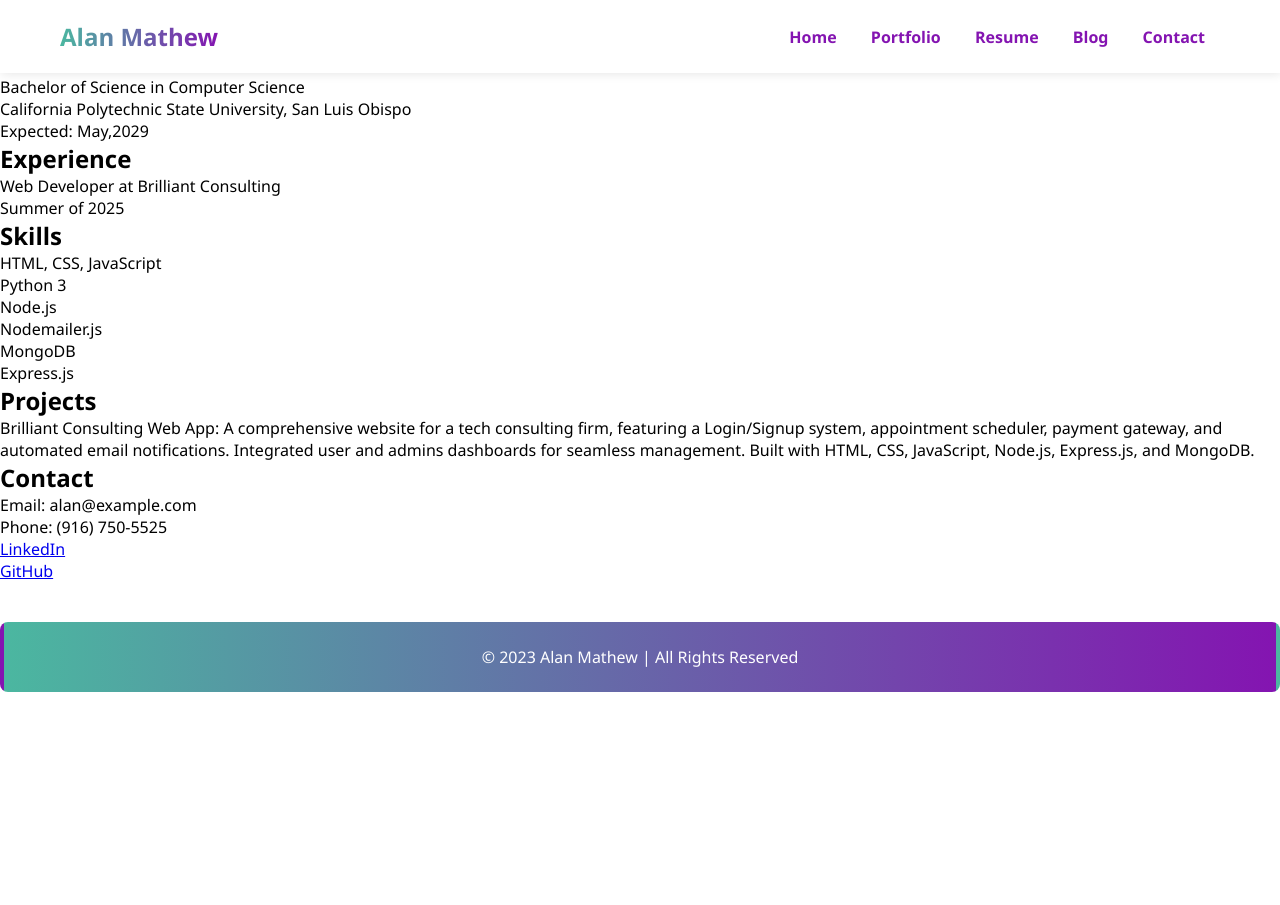
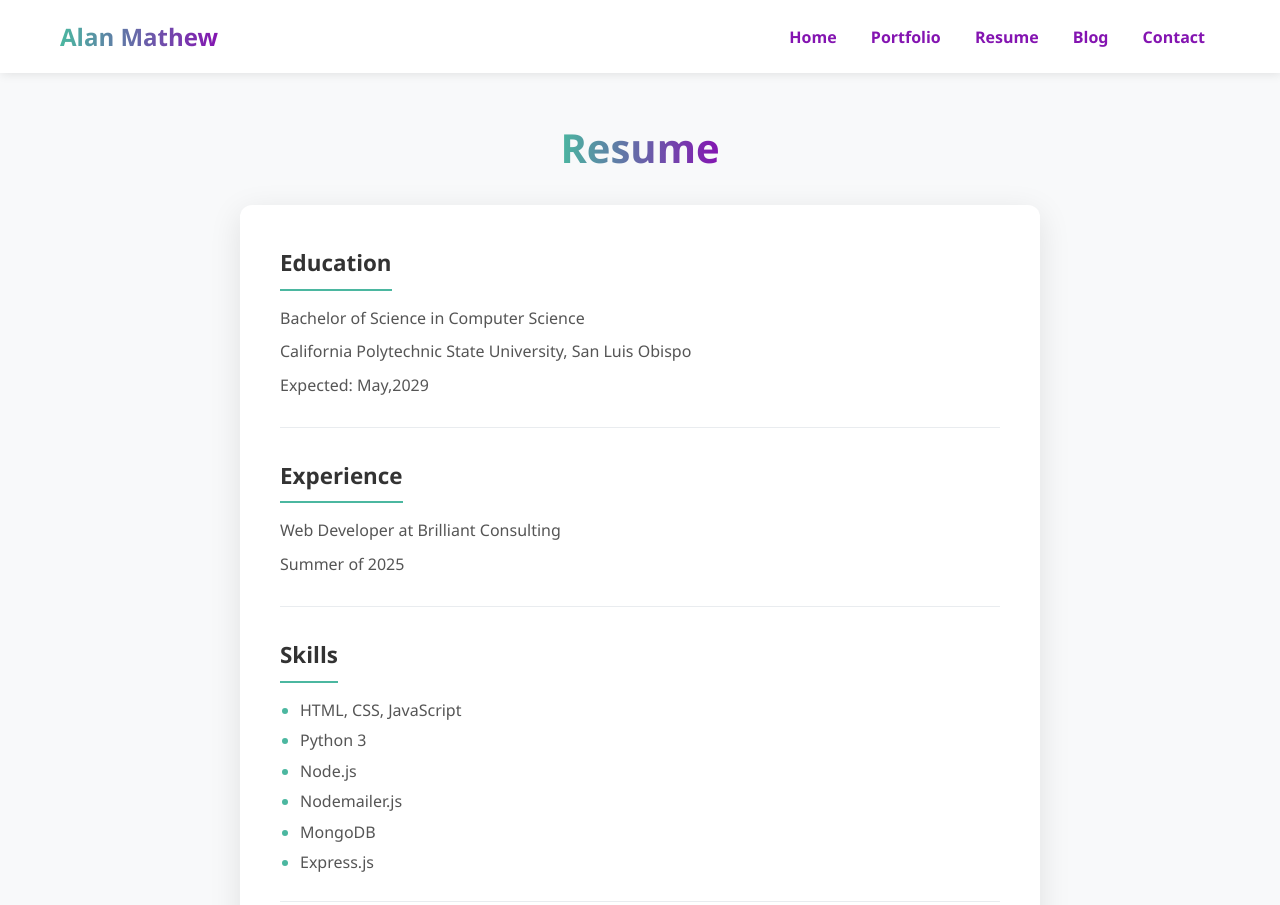
Before and after one commit to AlanGMathew2006/AlanGMathew.github.io, a plain HTML site: page resume.html in a window 1280 px wide. Shown: the top 905 px of the page. Before the commit the page ends 800 px from the top, so only its background shows below. Drawn offline with Linux system fonts and the light colour scheme.

Commit message:
commit -m"Updated styles for Resume Page"

```diff
--- a/style.css
+++ b/style.css
@@ -155,7 +155,7 @@ nav a:hover {
   -webkit-background-clip: text;
   background-clip: text;
   -webkit-text-fill-color: transparent;
-  margin-bottom: 40px;
+  margin-bottom: 30px;
 }
 
 .project-images-grid {
@@ -198,6 +198,92 @@ nav a:hover {
   color: #555;
 }
 
+/*Resume Page Styles*/
+.resume-page main {
+  display: flex;
+  flex-direction: column;
+  align-items: center;
+  min-height: 100vh;
+  padding: 120px 20px 40px;
+  background-color: #f8f9fa;
+}
+
+.resume-page h1 {
+  text-align: center;
+  font-size: 2.5rem;
+  font-weight: 700;
+  background: linear-gradient(90deg, #4bb7a0 0%, #8414b1 100%);
+  -webkit-background-clip: text;
+  background-clip: text;
+  -webkit-text-fill-color: transparent;
+  margin-bottom: 30px;
+}
+
+.resume {
+  max-width: 800px;
+  width: 100%;
+  background: white;
+  padding: 40px;
+  border-radius: 12px;
+  box-shadow: 0 8px 32px rgba(0, 0, 0, 0.1);
+  margin: 0 auto;
+  line-height: 1.6;
+}
+
+.resume section {
+  margin-bottom: 30px;
+  padding-bottom: 20px;
+  border-bottom: 1px solid #e9ecef;
+}
+
+.resume section:last-child {
+  border-bottom: none;
+  margin-bottom: 0;
+}
+
+.resume h2 {
+  font-size: 1.4rem;
+  font-weight: 600;
+  color: #333;
+  margin-bottom: 15px;
+  padding-bottom: 8px;
+  border-bottom: 2px solid #4bb7a0;
+  display: inline-block;
+}
+
+.resume p {
+  margin-bottom: 8px;
+  color: #555;
+  font-size: 1rem;
+}
+
+.resume ul {
+  margin-left: 20px;
+  color: #555;
+}
+
+.resume li {
+  margin-bottom: 5px;
+  position: relative;
+}
+
+.resume li::marker {
+  color: #4bb7a0;
+}
+
+.resume a {
+  color: #4bb7a0;
+  text-decoration: none;
+  font-weight: 500;
+}
+
+.resume a:hover {
+  color: #8414b1;
+  text-decoration: underline;
+}
+
+/*Contact Section Styles*/
+
 /* Footer Styles */
 footer {
   text-align: center;
```
